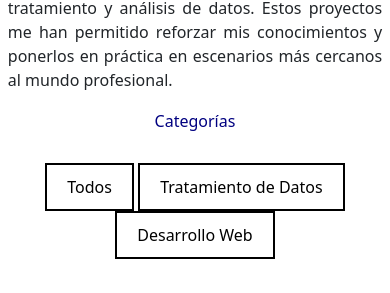
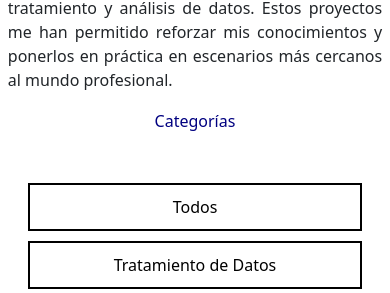
Before and after one commit to juancarlospizarro/My-Portfolio, a plain HTML site: page index.html in a window 390 px wide. Shown: the part 1999-2292 px from the top of the page. Drawn offline with nearby package versions, Linux system fonts and the light colour scheme.

Commit message:
Cambio responsive botones

```diff
--- a/css/style.css
+++ b/css/style.css
@@ -490,4 +490,13 @@ body.oscuro #Acerca{
      flex-direction: column;
     }
 
+    .buttons{
+      display: flex;
+      flex-direction: column;
+      gap: 10px; /* Espacio entre los botones */
+      margin: 20px;
+      justify-content: center; /* Centra los botones horizontalmente */
+    }
+
+
 }
```
